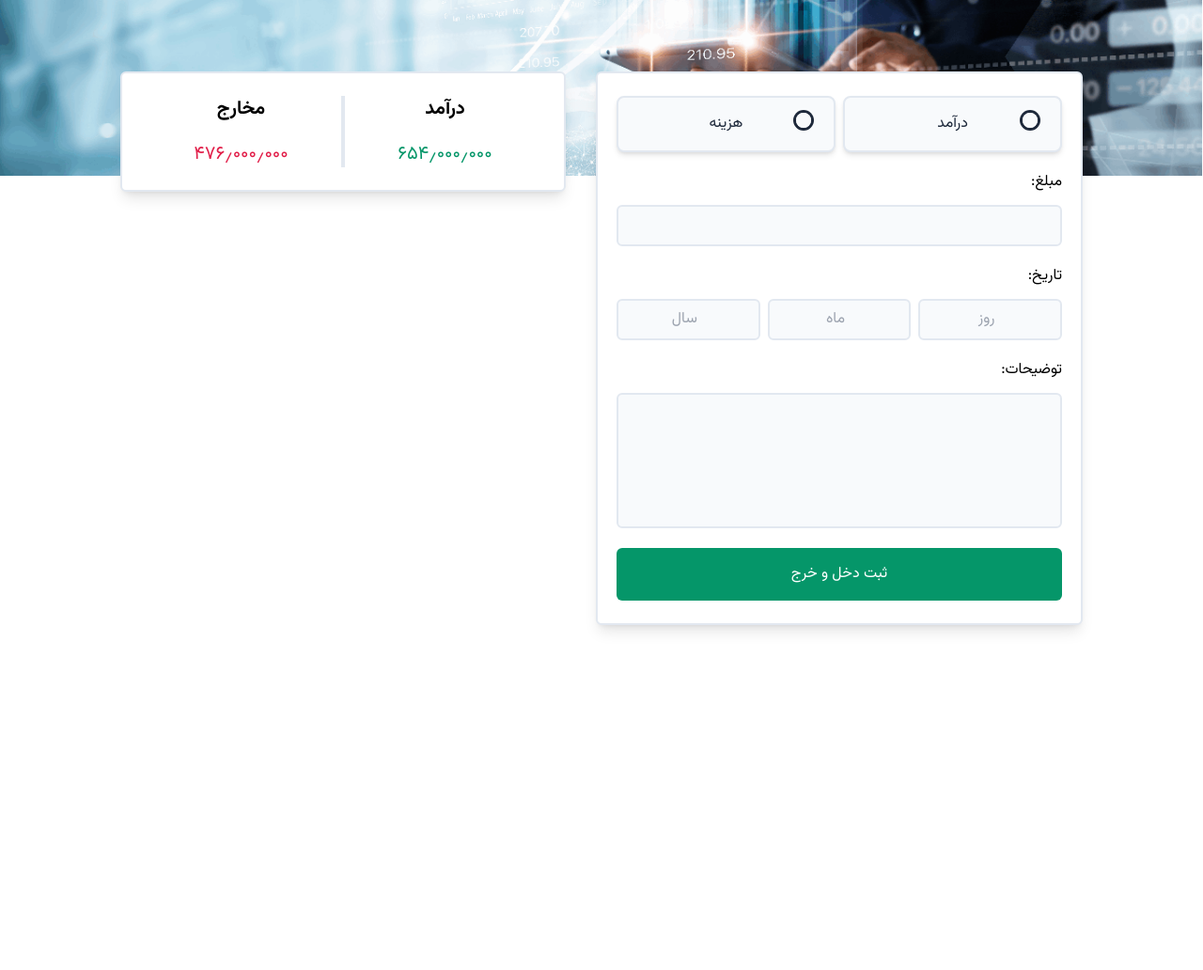
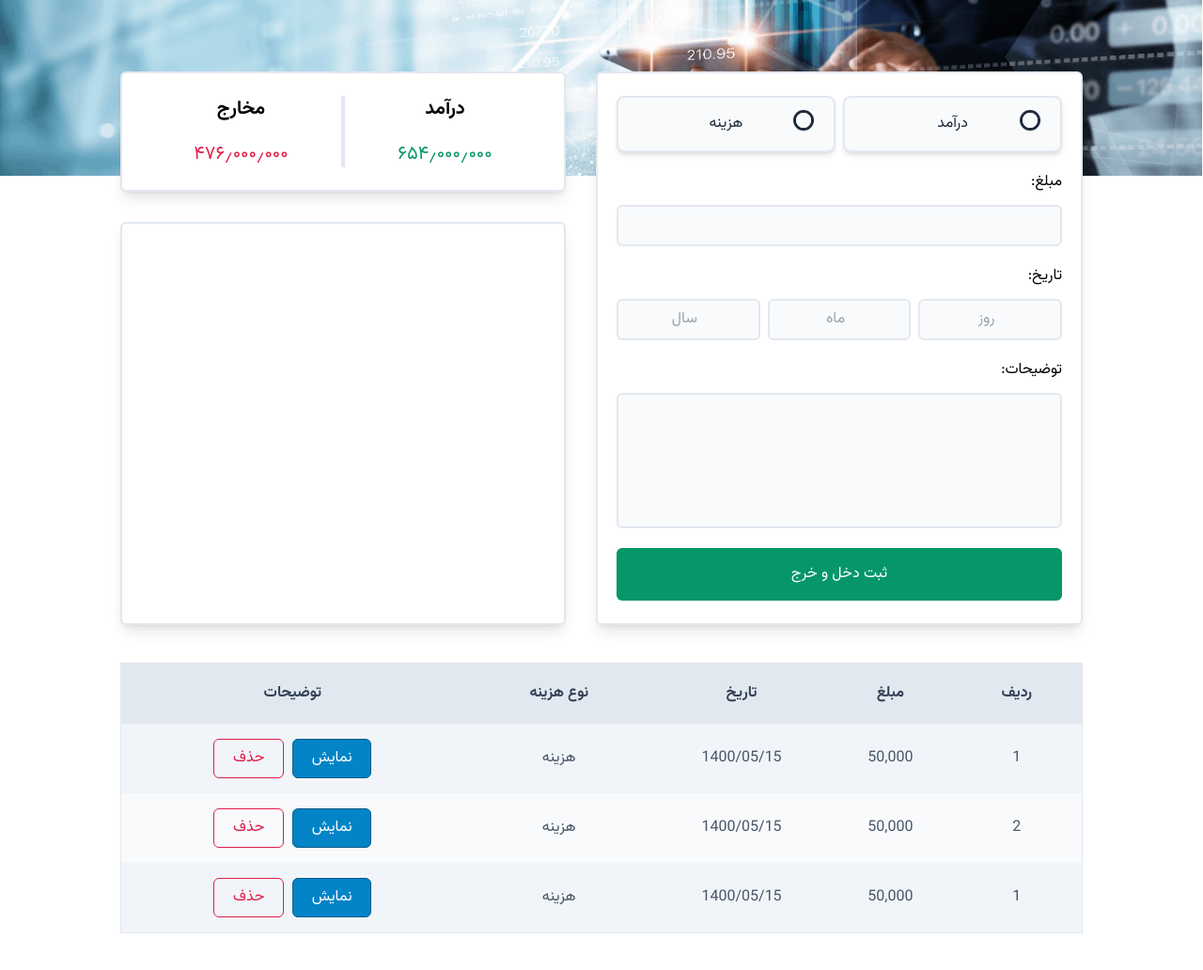
Before and after one commit to pedrrram/ExpenseTracker, a website: page src/index.html in a window 1280 px wide. Shown: the whole page at 94% size. Before the commit the page ends 800 px from the top, so only its background shows below. Drawn offline with Linux system fonts and the light colour scheme.

Commit message:
style table & fix bugs

```diff
--- a/src/index.html
+++ b/src/index.html
@@ -8,10 +8,10 @@
   <title>Expense Tracker</title>
 </head>
 <body dir="rtl">
-  <header class="w-screen">
+  <header class="w-full">
     <img src="./assets/images/banner.png" alt="banner" class="w-full bg-cover">
   </header>
-  <main class="w-screen my-0 mx-auto -mt-28 z-50">
+  <main class="w-full -mt-28 z-50 flex flex-col">
     <div class="flex justify-between w-4/5 my-0 mx-auto gap-x-8">
       <div id="form" class="flex-1 px-5 py-6 bg-white relative rounded-md shadow-lg border-2 border-slate-200">
         <form>
@@ -60,7 +60,7 @@
         </form>
       </div>
 
-      <div class="flex-1 flex flex-col">
+      <div class="flex-1 flex flex-col justify-center items-center gap-y-8">
         <div class="px-5 py-6 w-full bg-white relative rounded-md shadow-lg
         border-2 border-slate-200 flex justify-between items-center divide-x-4 divide-x-reverse divide-slate-200 text-xl">
           <div class="flex-1 flex flex-col items-center justify-between">
@@ -72,8 +72,57 @@
             <span class="text-rose-600 pt-5">۴۷۶٫۰۰۰٫۰۰۰</span>
           </div>
         </div>
+        <div class="px-5 py-6 w-full h-full bg-white relative rounded-md shadow-lg
+        border-2 border-slate-200"></div>
       </div>
     </div>
+
+    <div class="flex justify-start  w-4/5 my-10 mx-auto">
+      <table class="w-full border border-collapse border-slate-200">
+        <thead>
+          <tr class="bg-slate-200 text-slate-700">
+            <th class="py-5 px-4">ردیف</th>
+            <th class="py-5 px-4">مبلغ</th>
+            <th class="py-5 px-4">تاریخ</th>
+            <th class="py-5 px-4">نوع هزینه</th>
+            <th class="py-5 px-4">توضیحات</th>
+          </tr>
+        </thead>
+        <tbody class=" text-center text-slate-600">
+          <tr class="odd:bg-slate-100 even:bg-slate-50">
+            <td class="py-4">1</td>
+            <td class="py-4">50,000</td>
+            <td class="py-4">1400/05/15</td>
+            <td class="py-4">هزینه</td>
+            <td class="py-4">
+              <button class="bg-sky-600 border border-sky-800 text-white rounded-md py-2 px-5 ml-1">نمایش</button>
+              <button class="border border-rose-600 text-rose-600 rounded-md py-2 px-5">حذف</button>
+            </td>
+          </tr>
+          <tr class="odd:bg-slate-100 even:bg-slate-50">
+            <td class="py-4">2</td>
+            <td class="py-4">50,000</td>
+            <td class="py-4">1400/05/15</td>
+            <td class="py-4">هزینه</td>
+            <td class="py-4">
+              <button class="bg-sky-600 border border-sky-800 text-white rounded-md py-2 px-5 ml-1">نمایش</button>
+              <button class="border border-rose-600 text-rose-600 rounded-md py-2 px-5">حذف</button>
+            </td>
+          </tr>
+          <tr class="odd:bg-slate-100 even:bg-slate-50">
+            <td class="py-4">1</td>
+            <td class="py-4">50,000</td>
+            <td class="py-4">1400/05/15</td>
+            <td class="py-4">هزینه</td>
+            <td class="py-4">
+              <button class="bg-sky-600 border border-sky-800 text-white rounded-md py-2 px-5 ml-1">نمایش</button>
+              <button class="border border-rose-600 text-rose-600 rounded-md py-2 px-5">حذف</button>
+            </td>
+          </tr>
+        </tbody>
+      </table>
+    </div>
+
   </main>
 
   <script src="./js/app.js"></script>
```
Also changed, not shown: src/css/main.css.
